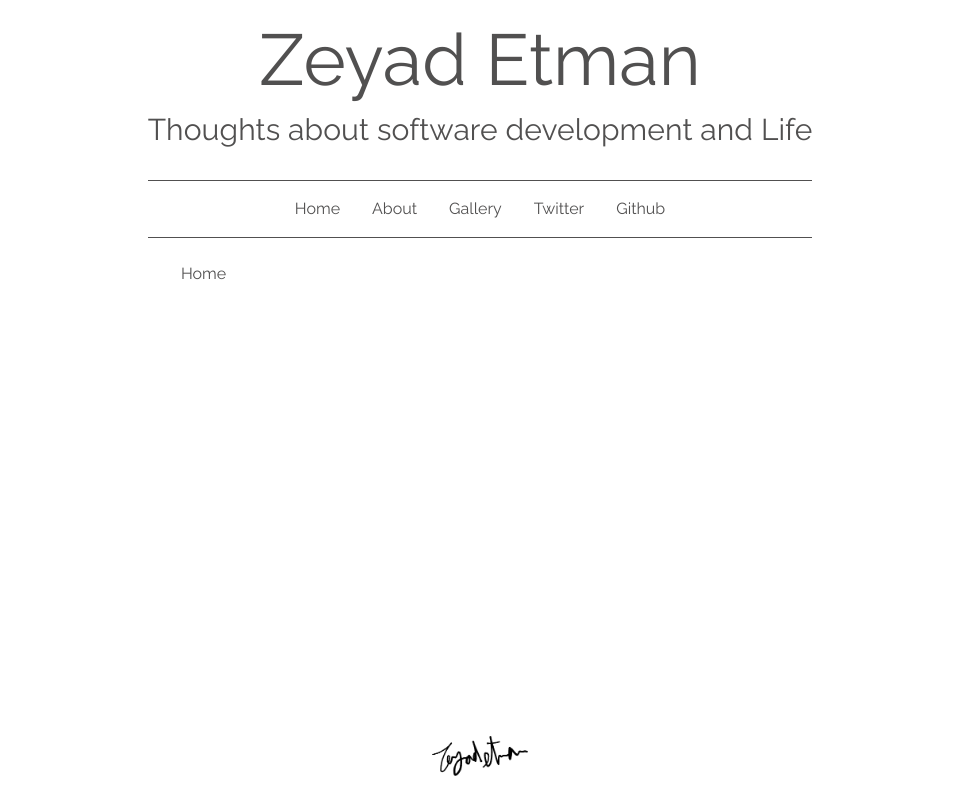
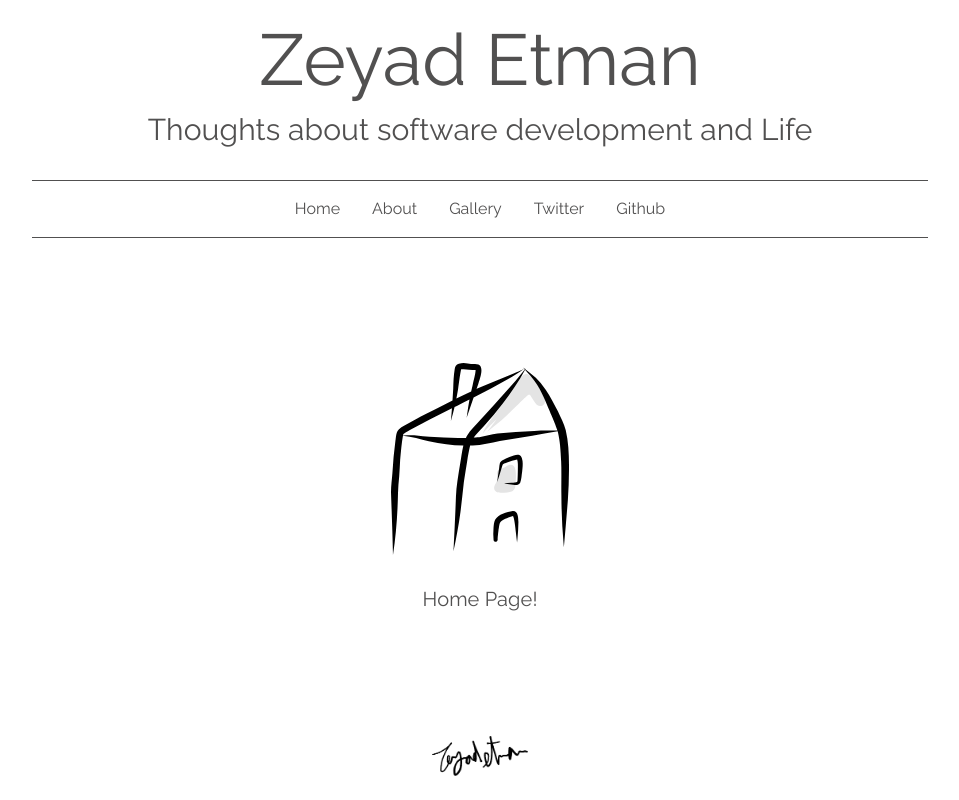
Before and after one commit to zeyadetman/zeyadetman.com, a Next.js app: page / in a window 1280 px wide. Shown: the whole page, without its empty margins (160-1119 px from the left). Built offline with nearby package versions, Linux system fonts and the light colour scheme.

Commit message:
Add home page

```diff
--- a/components/AboutLayout/index.tsx
+++ b/components/AboutLayout/index.tsx
@@ -12,7 +12,7 @@ function AboutLayout(props: Props) {
   const { children } = props;
 
   return (
-    <VStack spacing={4}>
+    <VStack spacing={4} m="0">
       <Box pos="relative" width="100%" height="48">
         <Image
           src="/me.png"
--- a/components/Header/NavList.tsx
+++ b/components/Header/NavList.tsx
@@ -11,7 +11,9 @@ function NavList(props: Props) {
     return config.navList.map((item) => {
       return (
         <ListItem key={item.name}>
-          <Link href={item.path}>{item.name}</Link>
+          <Link href={item.path} isExternal={item.external}>
+            {item.name}
+          </Link>
         </ListItem>
       );
     });
--- a/components/Layout/index.tsx
+++ b/components/Layout/index.tsx
@@ -12,7 +12,12 @@ function Layout(props: Props) {
 
   return (
     <Center>
-      <VStack maxW={["4xl"]} my={6} spacing={[12, 6]}>
+      <VStack
+        maxW={["4xl"]}
+        w={["2xl", "2xl", "3xl", "4xl"]}
+        my={6}
+        spacing={[12, 6]}
+      >
         <Header />
         <Box as="main" minH={"calc(100vh - 350px)"} w="90%">
           {children}
--- a/components/Link.tsx
+++ b/components/Link.tsx
@@ -5,10 +5,14 @@ import { Link as ChakraLink } from "@chakra-ui/react";
 interface Props extends LinkProps {
   children: React.ReactNode;
   href: string;
+  isExternal?: boolean;
 }
 
 function Link(props: Props) {
-  const { children, href, ...restProps } = props;
+  const { children, href, isExternal, ...restProps } = props;
+  if (isExternal) {
+    return <ChakraLink href={href}>{children}</ChakraLink>;
+  }
 
   return (
     <NextLink href={href} {...restProps}>
--- a/pages/index.tsx
+++ b/pages/index.tsx
@@ -1,7 +1,31 @@
+import { Box, VStack } from "@chakra-ui/react";
+import Heading from "components/Heading";
 import type { NextPage } from "next";
+import Image from "next/image";
 
 const Home: NextPage = () => {
-  return <>Home</>;
+  return (
+    <VStack
+      minH="inherit"
+      minW="inherit"
+      display="flex"
+      alignItems="center"
+      justifyContent="center"
+      spacing="8"
+    >
+      <Box pos="relative" width="100%" h="48">
+        <Image
+          src="/assets/illustrations/home.svg"
+          alt="Home"
+          layout="fill"
+          objectFit="contain"
+        />
+      </Box>
+      <Heading type="h2" size="md">
+        Home Page!
+      </Heading>
+    </VStack>
+  );
 };
 
 export default Home;
```
Also changed, not shown: public/assets/illustrations/home.svg (added).
